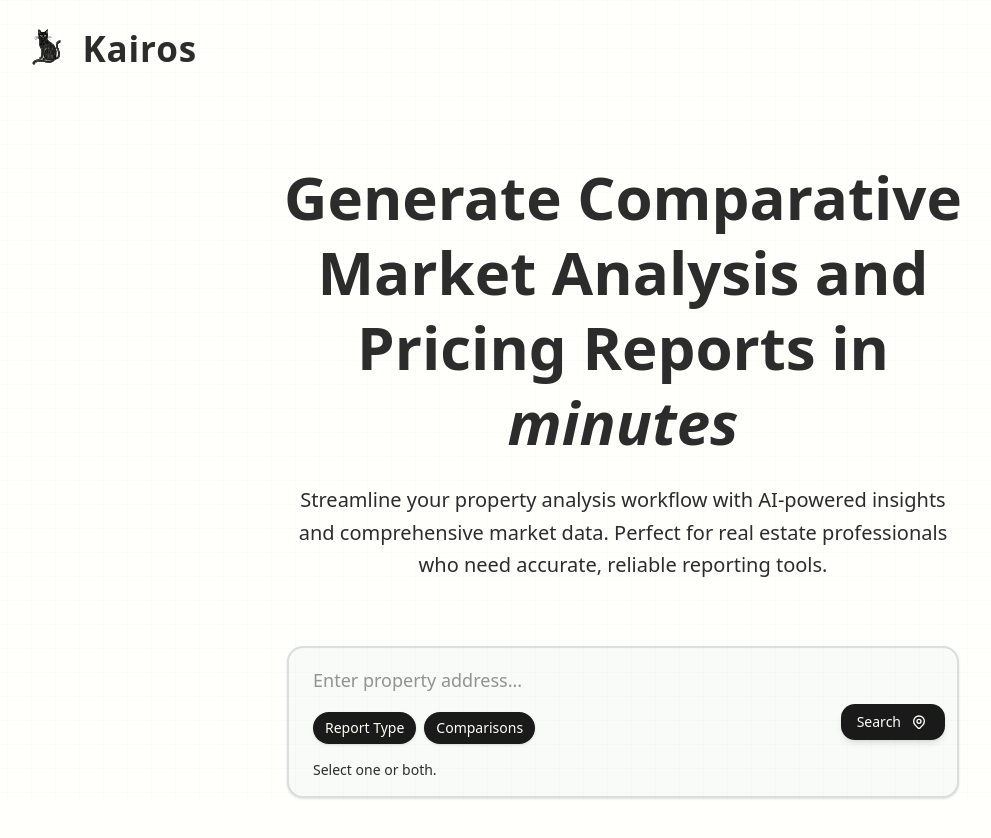
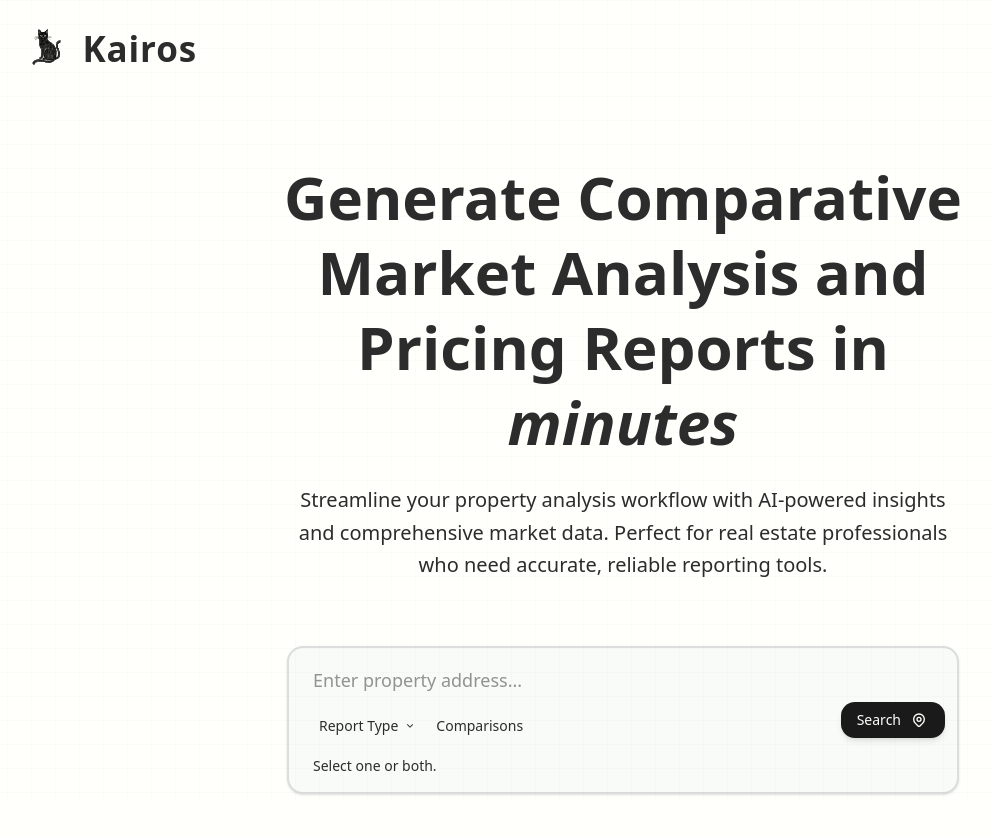
Before and after one commit to isuckplshelpmetestimony/Kairos, a React (Vite) app in the folder High-Fidelity Wireframe Design/: page / in a window 1280 px wide. Shown: the top 838 px of the page, without its empty margins (17-1008 px from the left). Built offline with nearby package versions, Linux system fonts and the light colour scheme; a web font is replaced by a local one.

Commit message:
style(toggle): switch to minimal text+chevron style; underline on hover

```diff
--- a/High-Fidelity Wireframe Design/src/App.tsx
+++ b/High-Fidelity Wireframe Design/src/App.tsx
@@ -47,6 +47,8 @@ export default function App() {
                   setReportTypeSelected(!reportTypeSelected);
                   setIsDropdownOpen((prev) => !prev);
                 }}
+                showDropdownChevron
+                isOpen={isDropdownOpen}
               />
               <InlineToggle
                 label="Comparisons"
--- a/High-Fidelity Wireframe Design/src/components/InlineToggle.tsx
+++ b/High-Fidelity Wireframe Design/src/components/InlineToggle.tsx
@@ -4,15 +4,19 @@ interface InlineToggleProps {
   onToggle: () => void;
   selectedIcon?: React.ReactNode;
   ariaRole?: 'checkbox' | 'switch';
+  showDropdownChevron?: boolean;
+  isOpen?: boolean;
 }
 
-export function InlineToggle({ label, isSelected, onToggle, selectedIcon, ariaRole = 'checkbox' }: InlineToggleProps) {
+export function InlineToggle({ label, isSelected, onToggle, selectedIcon, ariaRole = 'checkbox', showDropdownChevron = false, isOpen = false }: InlineToggleProps) {
   return (
     <button
       type="button"
       role={ariaRole}
       aria-checked={isSelected}
       aria-label={label}
+      aria-haspopup={showDropdownChevron ? 'listbox' : undefined}
+      aria-expanded={showDropdownChevron ? isOpen : undefined}
       onClick={onToggle}
       onKeyDown={(e) => {
         if (e.key === ' ' || e.key === 'Enter') {
@@ -20,22 +24,19 @@ export function InlineToggle({ label, isSelected, onToggle, selectedIcon, ariaRo
           onToggle();
         }
       }}
-      className={`px-3 py-1.5 rounded-full text-sm font-medium transition-all duration-200 focus-visible:outline-none focus-visible:ring-2 focus-visible:ring-kairos-charcoal/30 ${
-        isSelected
-          ? 'bg-kairos-soft-black text-kairos-chalk shadow-sm'
-          : 'bg-kairos-base-color text-kairos-charcoal/70 hover:text-kairos-charcoal hover:bg-kairos-white-grey'
-      }`}
+      className={`inline-flex items-center gap-1.5 px-1.5 py-1 text-sm font-medium transition-colors duration-150 focus-visible:outline-none focus-visible:ring-2 focus-visible:ring-kairos-charcoal/20 text-kairos-charcoal/80 hover:text-kairos-charcoal`}
     >
-      {isSelected && (
-        <span aria-hidden="true" className="inline-flex items-center justify-center mr-1 align-middle">
-          {selectedIcon ?? (
-            <svg className="w-3.5 h-3.5" viewBox="0 0 20 20" fill="currentColor">
-              <path fillRule="evenodd" d="M16.707 5.293a1 1 0 010 1.414l-7.5 7.5a1 1 0 01-1.414 0l-3-3a1 1 0 111.414-1.414l2.293 2.293 6.793-6.793a1 1 0 011.414 0z" clipRule="evenodd" />
-            </svg>
-          )}
-        </span>
+      <span className="hover:underline underline-offset-2 decoration-kairos-charcoal/40">{label}</span>
+      {showDropdownChevron && (
+        <svg
+          aria-hidden="true"
+          className={`w-3 h-3 transition-transform ${isOpen ? 'rotate-180' : 'rotate-0'} opacity-80`}
+          viewBox="0 0 20 20"
+          fill="currentColor"
+        >
+          <path fillRule="evenodd" d="M5.23 7.21a.75.75 0 011.06.02L10 10.94l3.71-3.71a.75.75 0 111.06 1.06l-4.24 4.24a.75.75 0 01-1.06 0L5.21 8.29a.75.75 0 01.02-1.08z" clipRule="evenodd" />
+        </svg>
       )}
-      {label}
     </button>
   );
 }
```
